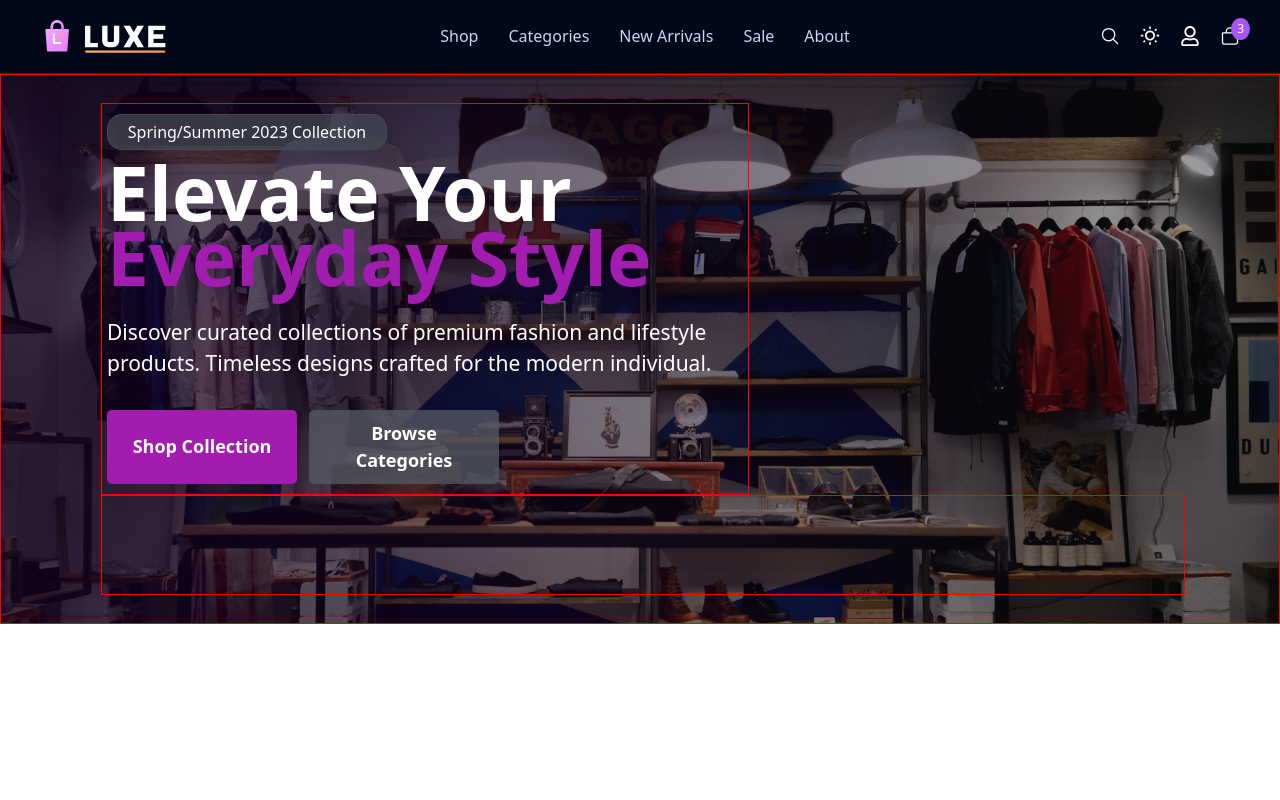
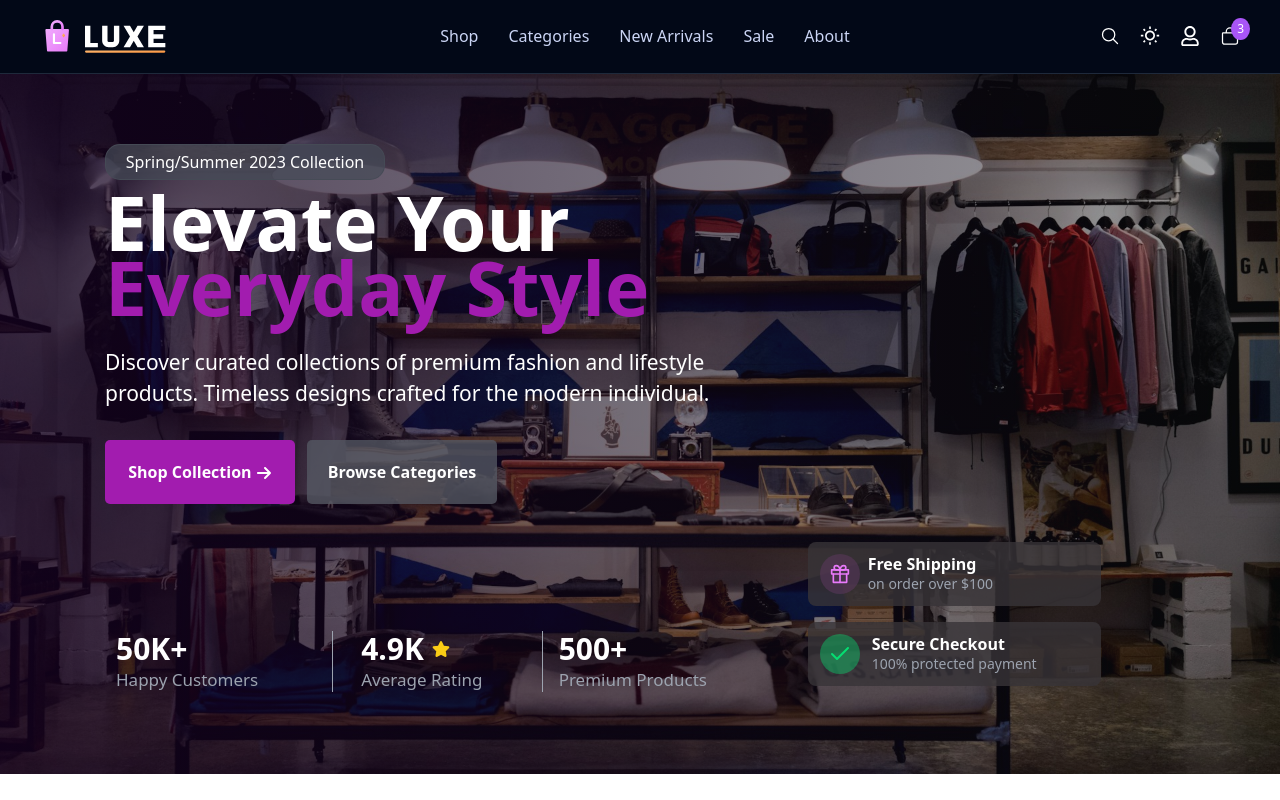
Before and after one commit to hasnainasif0761/SMIT-React-Class-section, a React (Create React App) app: page / in a window 1280 px wide. Built offline with nearby package versions, Linux system fonts and the light colour scheme.

Commit message:
19-Updation

```diff
--- a/package.json
+++ b/package.json
@@ -7,6 +7,8 @@
     "@testing-library/jest-dom": "^6.9.1",
     "@testing-library/react": "^16.3.2",
     "@testing-library/user-event": "^13.5.0",
+    "lucide": "^1.3.0",
+    "lucide-react": "^1.8.0",
     "react": "^19.2.5",
     "react-dom": "^19.2.5",
     "react-icons": "^5.6.0",
--- a/src/assets/css/Home.css
+++ b/src/assets/css/Home.css
@@ -1,7 +1,7 @@
 .homeCont
 {
     width: 100%;
-    height: 550px;
+    height: 700px;
     background-image: linear-gradient(to left, #0f131467,#160222c2), url('../image/banner.jpg');
     background-repeat: no-repeat;
     background-size: cover;
@@ -49,8 +49,8 @@
 .HeroClientReview
 {
     width: 92%;
-    height: 100px;
-    border:1px solid red;
+    height: 200px;
+    display: flex;
 }
 
 @media (max-width:768px) {
@@ -60,7 +60,7 @@
     }
     .homeCont
     {
-        height: 650px;
+        height: 90vh;
         padding-left: 20px;
     }
     .heroContent .para
@@ -72,4 +72,10 @@
         font-size: 50px;
         line-height: 50px;
     }
+    .HeroClientReview
+    {
+        width: 97%;
+        height: 100px;
+        margin-top: 30px;
+    }
 }
--- a/src/pages/Button.jsx
+++ b/src/pages/Button.jsx
@@ -1,4 +1,5 @@
 import React, { useState } from 'react'
+import { FaArrowRight } from "react-icons/fa6";
 
 function Button(props) {
     const [isHover,setIsHover] = useState(false);
@@ -7,9 +8,9 @@ function Button(props) {
         background: isHover
                     ?(props.hoverBg || '#7E22CE')
                     :(props.bg || '#A21CAF'),
-        padding:'10px 15px',
+        padding:'20px 17px',
         borderRadius:'5px',
-        fontSize:'18px',
+        fontSize:'16px',
         fontWeight:'600',
         color:'white',
         cursor:'pointer',
@@ -21,9 +22,9 @@ function Button(props) {
     style={btnCont}
     onMouseEnter={()=>setIsHover(true)}
     onMouseLeave={()=>setIsHover(false)}
-    className='md:max-w-[190px] w-[97%]'
+    className='md:max-w-[190px] w-[97%] group'
     >
-        {props.title}
+        {props.title} {props.icon && <FaArrowRight className='inline-block group-hover:ml-2 transition-all duration-300' />}
     </button>
     </>
   )
--- a/src/pages/HeroSection.jsx
+++ b/src/pages/HeroSection.jsx
@@ -1,24 +1,67 @@
 import React from 'react'
 import '../assets/css/Home.css'
 import Button from './Button'
+import { FaStar } from "react-icons/fa";
+import { FiGift } from "react-icons/fi";
+import { Check } from 'lucide-react' ;
+
 
 const HeroSection = () => {
   return (
     <>
-    <div className='homeCont' style={{border:'1px solid red',display:'flex',flexDirection:'column',justifyContent:'center',alignItems:'start'}}>
-      <div className='heroContent' style={{border:'1px solid red'}}>
+    <div className='homeCont' style={{display:'flex',flexDirection:'column',justifyContent:'center',alignItems:'start'}}>
+      <div className='heroContent' >
         <div className='hero-bage'>
           <p>Spring/Summer 2023 Collection</p>
         </div>
         <h2>Elevate Your <br/> <span style={{color:'#A21CAF'}}>Everyday Style</span></h2>
         <p className='para mt-3'>Discover curated collections of premium fashion and lifestyle products. Timeless designs crafted for the modern individual.</p>
         <div className='flex flex-col md:flex-row gap-3 mt-5'>
-        <Button title="Shop Collection" />
+        <Button title="Shop Collection" icon="<FaArrowRight />" />
         <Button title="Browse Categories" bg="#565a64c3" hoverBg="#565a64fb"/>
         </div>
     </div>
     <div className="HeroClientReview">
-
+    <div className='w-[100%] md:w-[60%] h-[100%]  flex items-end'>
+    <div className='w-[38%] h-[95px]  pt-3 pl-4 '>
+      <div className='border-r border-1 border-gray-400 flex flex-col items-start '>
+      <h3 className='md:text-3xl text-2xl font-bold text-white'>50K+</h3>
+      <p className='text-[16px] md:text-[17px] text-gray-400'>Happy Customers</p>
+      </div>
+    </div>
+    <div className='w-[34%] h-[95px]  pt-3 md:pl-7 pl-4 '>
+      <div className='border-r border-1 border-gray-400'>
+            <h3 className='md:text-3xl text-2xl font-bold text-white flex items-center gap-2'>4.9K<FaStar className='text-lg text-yellow-400'/></h3>
+      <p className='sm:text-[10px] md:text-[17px] text-gray-400'>Average Rating</p>
+      </div>
+    </div>
+    <div className='w-[34%] h-[95px]  pt-3 pl-4 '>
+      <div className='border-r-1 border-gray-400'>
+            <h3 className='md:text-3xl text-2xl font-bold text-white'>500+</h3>
+      <p className='sm:text-[10px] md:text-[17px] text-gray-400'>Premium Products</p>
+      </div>
+    </div>
+    </div>
+    <div className='hidden md:block w-[30%] ml-10 h-[200px] flex flex-col items-center justify-center pt-5 gap-5'>
+      <div className='w-[90%] mx-[auto] mt-2 flex gap-2 items-center px-3 py-3 rounded-lg bg-[#373438]/[0.8] mb-2'>
+          <div className='bg-[#59385A]/[0.6] text-[#E879F9] w-[40px] h-[40px] rounded-full flex items-center justify-center'>
+          <FiGift className='text-xl' />
+          </div>
+          <div className='leading-[19px]'>
+            <h3 className='text-white font-semibold'>Free Shipping</h3>
+            <p className=' text-[14px] text-gray-400'>on order over $100</p>
+          </div>
+      </div>
+      <div className='w-[90%] mx-[auto] mt-2 flex gap-3 items-center px-3 py-3 rounded-lg bg-[#373438]/[0.8] mt-4'>
+          <div className='bg-[#05DF72]/[0.4] text-[#05DF72] w-[40px] h-[40px] rounded-full flex items-center justify-center'>
+          <Check className='text-xl' />
+          </div>
+          <div className='leading-[19px]'>
+            <h3 className='text-white font-semibold'>Secure Checkout</h3>
+            <p className=' text-[14px] text-gray-400'>100% protected payment</p>
+          </div>
+      </div>
+    </div>
     </div>
     </div>
     </>
```
Also changed, not shown: 1 other file (tests, documents, lock files or other folders).
